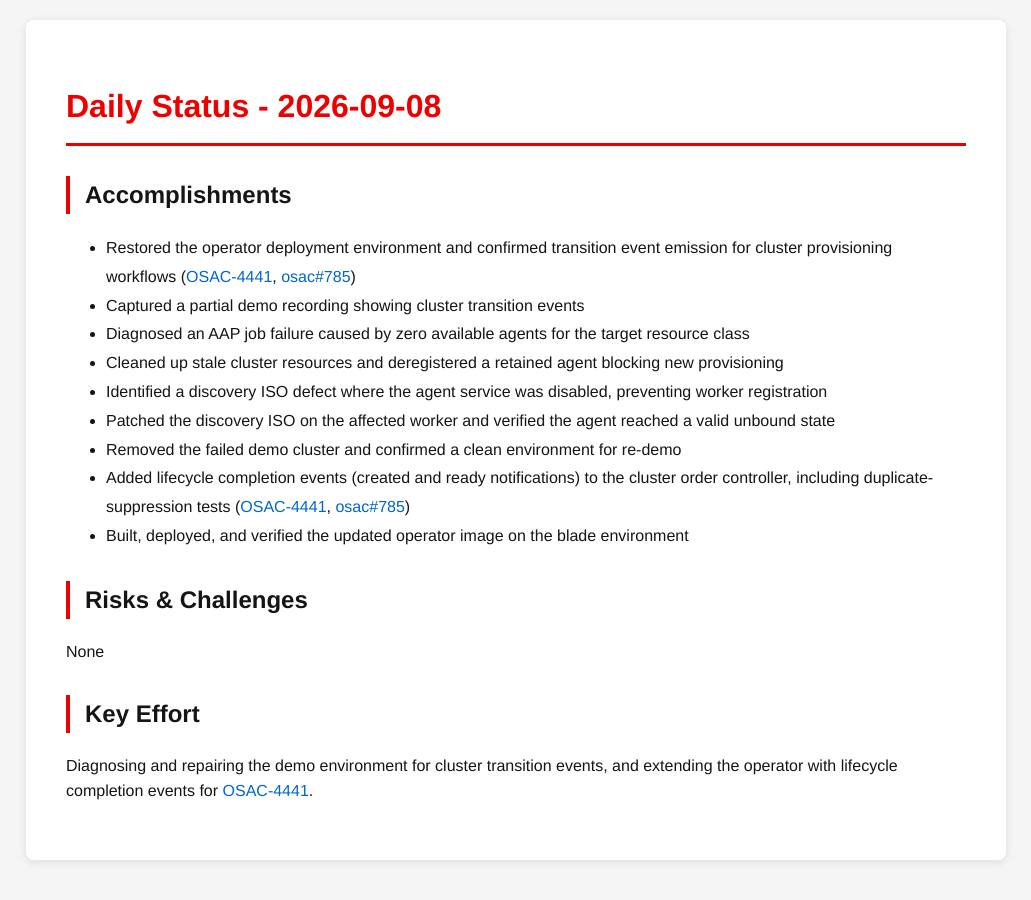
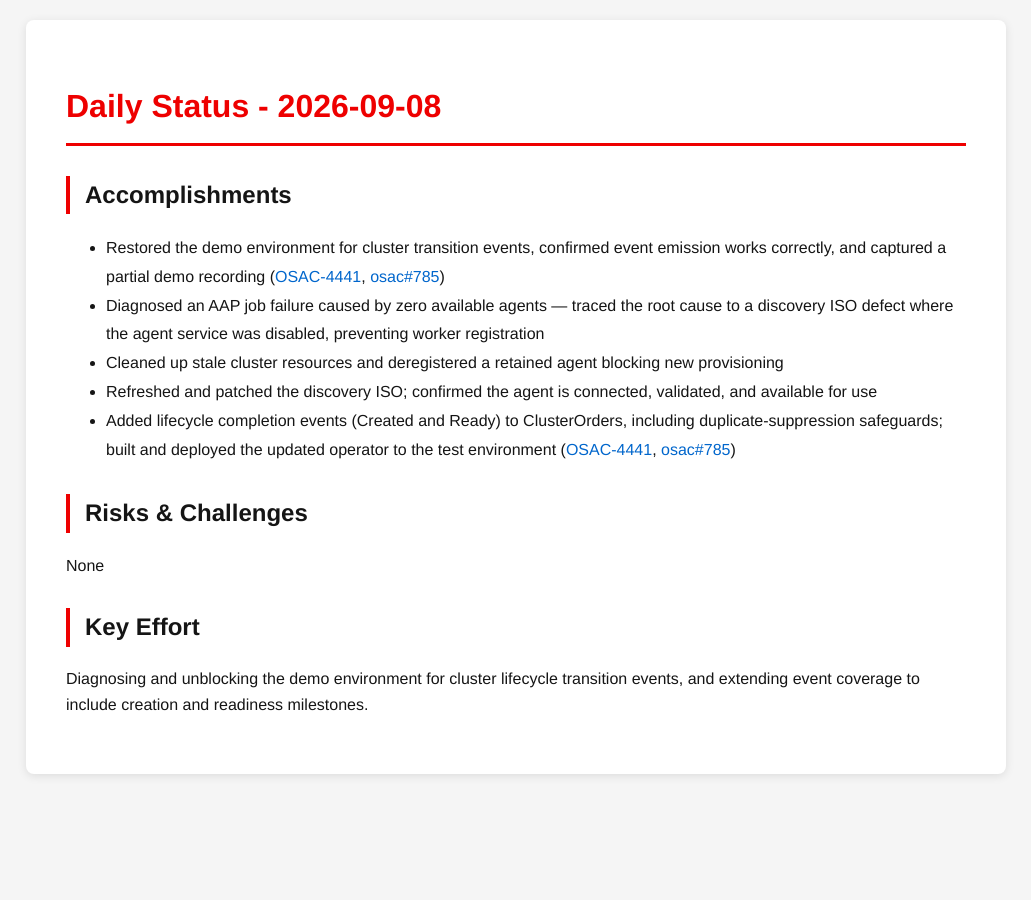
Before and after one commit to tzvatot/daily-status, a Jekyll site: the page built from 2026-09-08.md, in a window 1280 px wide. Shown: the whole page, without its empty margins (124-1155 px from the left). Built offline with Jekyll 4.4.1, drawn with Linux system fonts in a browser that asks for light colours.

Commit message:
Daily status update - 2026-09-08

```diff
--- a/2026-09-08.md
+++ b/2026-09-08.md
@@ -7,18 +7,14 @@ date: 2026-09-08
 # Daily Status - 2026-09-08
 
 ## Accomplishments
-- Restored the operator deployment environment and confirmed transition event emission for cluster provisioning workflows ([OSAC-4441](https://redhat.atlassian.net/browse/OSAC-4441), [osac#785](https://github.com/osac-project/osac/pull/785))
-- Captured a partial demo recording showing cluster transition events
-- Diagnosed an AAP job failure caused by zero available agents for the target resource class
+- Restored the demo environment for cluster transition events, confirmed event emission works correctly, and captured a partial demo recording ([OSAC-4441](https://redhat.atlassian.net/browse/OSAC-4441), [osac#785](https://github.com/osac-project/osac/pull/785))
+- Diagnosed an AAP job failure caused by zero available agents — traced the root cause to a discovery ISO defect where the agent service was disabled, preventing worker registration
 - Cleaned up stale cluster resources and deregistered a retained agent blocking new provisioning
-- Identified a discovery ISO defect where the agent service was disabled, preventing worker registration
-- Patched the discovery ISO on the affected worker and verified the agent reached a valid unbound state
-- Removed the failed demo cluster and confirmed a clean environment for re-demo
-- Added lifecycle completion events (created and ready notifications) to the cluster order controller, including duplicate-suppression tests ([OSAC-4441](https://redhat.atlassian.net/browse/OSAC-4441), [osac#785](https://github.com/osac-project/osac/pull/785))
-- Built, deployed, and verified the updated operator image on the blade environment
+- Refreshed and patched the discovery ISO; confirmed the agent is connected, validated, and available for use
+- Added lifecycle completion events (Created and Ready) to ClusterOrders, including duplicate-suppression safeguards; built and deployed the updated operator to the test environment ([OSAC-4441](https://redhat.atlassian.net/browse/OSAC-4441), [osac#785](https://github.com/osac-project/osac/pull/785))
 
 ## Risks & Challenges
 None
 
 ## Key Effort
-Diagnosing and repairing the demo environment for cluster transition events, and extending the operator with lifecycle completion events for [OSAC-4441](https://redhat.atlassian.net/browse/OSAC-4441).
+Diagnosing and unblocking the demo environment for cluster lifecycle transition events, and extending event coverage to include creation and readiness milestones.
```
